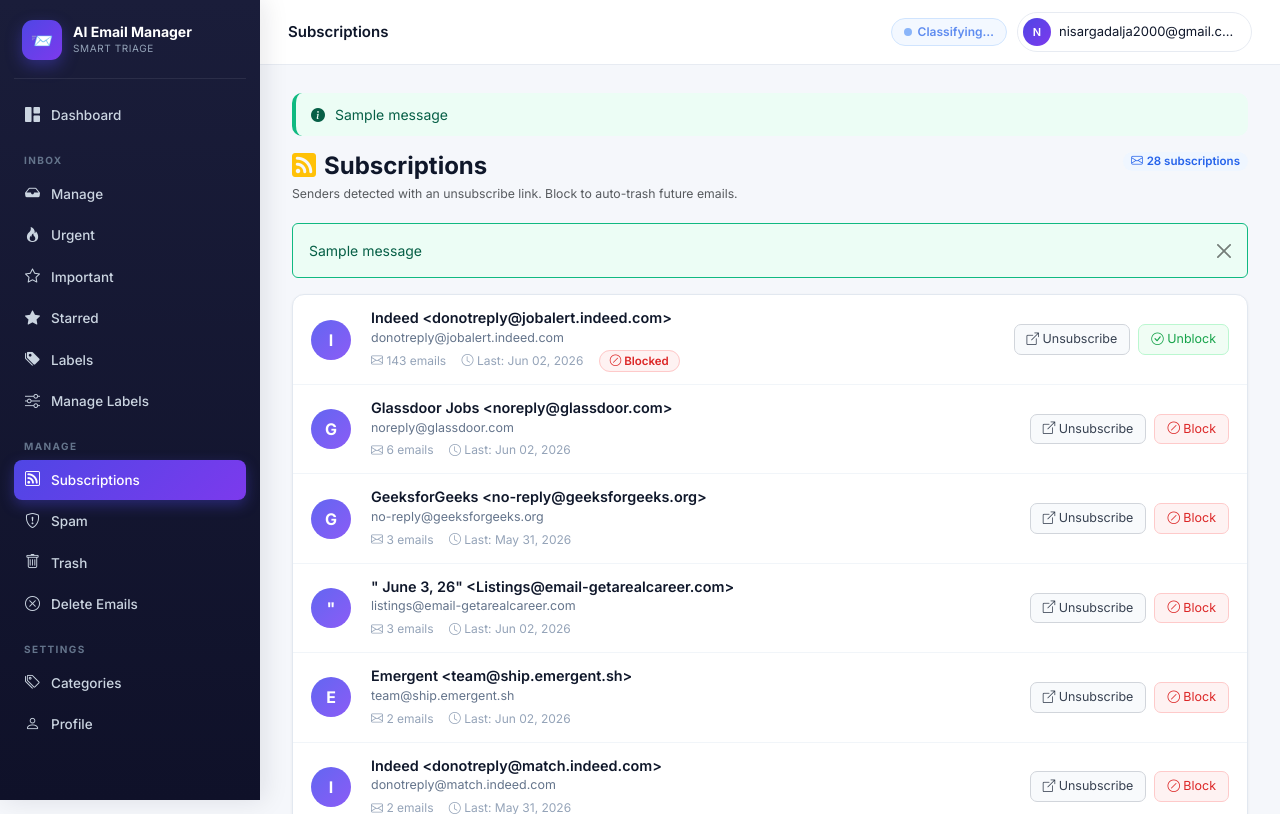
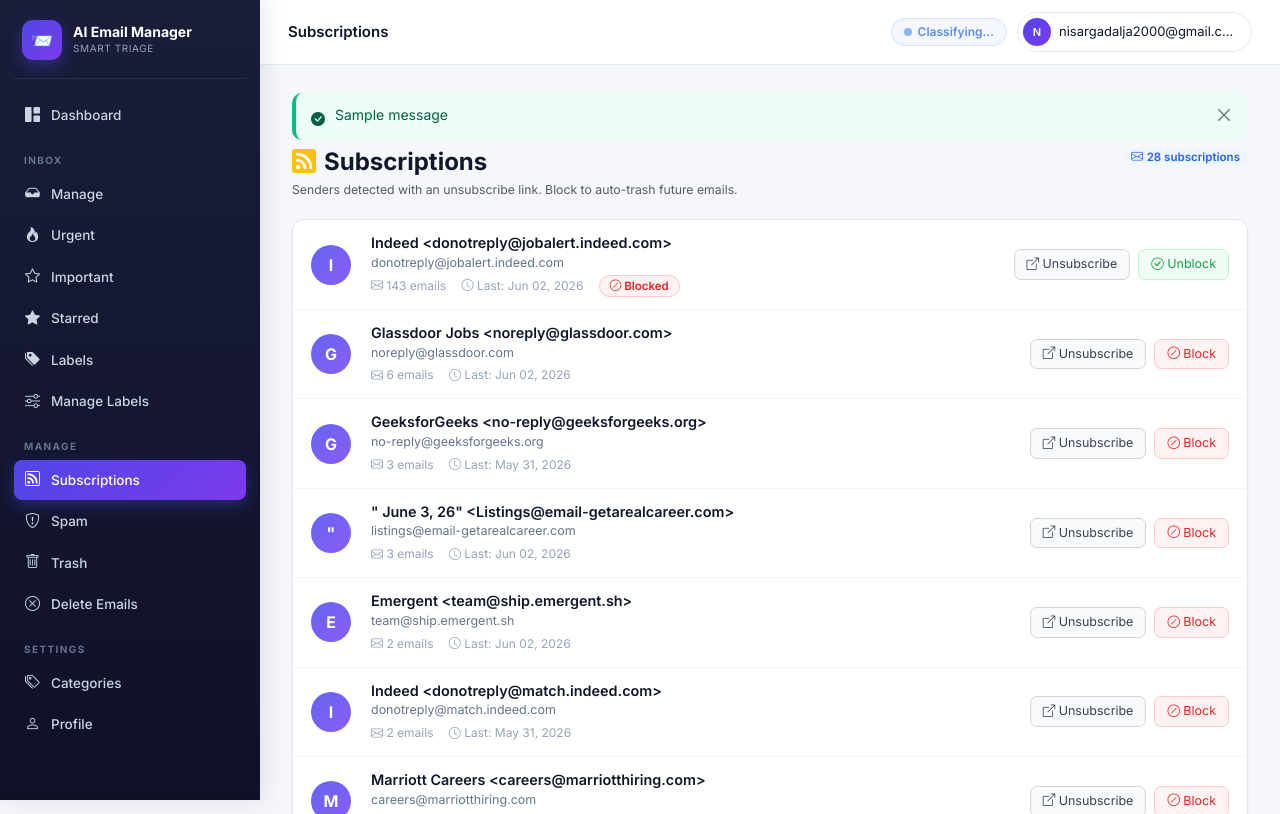
Before and after one commit to nisarg291/AI_Email_Manager, a Django app: page /accounts/subscriptions/ in a window 1280 px wide. Shown: the top 814 px of the page. Run offline with Django 5.2, Linux system fonts and the light colour scheme; a user stored in the database is signed in; data comes from the database, SQL or seed files in the repository; both versions use the stored data as it was after the commit; tables that the repository leaves empty hold one stand-in row (values such as "Sample post"); one stand-in notice (Sample message) is shown; parts of the project's set-up code (start-up, migrations or seed data) failed here and were passed over.

Commit message:
Improve notification display by showing each message only once
Remove duplicate message rendering from individual templates and enhance base template to include dismissible alerts with appropriate icons.

Replit-Commit-Author: Agent
Replit-Commit-Session-Id: 0c46a10c-6ca4-4952-bac6-ccd37e592262
Replit-Commit-Checkpoint-Type: full_checkpoint
Replit-Commit-Event-Id: cd54080f-58e2-416c-a92d-b79cfa7ea08d
Replit-Commit-Screenshot-Url: https://storage.googleapis.com/screenshot-production-us-central1/65f00a15-838b-48d1-9191-4b70d15a8b25/0c46a10c-6ca4-4952-bac6-ccd37e592262/Rnz6DF4
Replit-Helium-Checkpoint-Created: true

```diff
--- a/templates/base.html
+++ b/templates/base.html
@@ -287,8 +287,20 @@ hr.dropdown-divider{margin:5px 0;border-color:var(--border)}
     <main class="main">
       {% if messages %}
         {% for m in messages %}
-          <div class="alert alert-modern alert-{{ m.tags|default:'info' }} mb-3">
-            <i class="bi bi-info-circle-fill"></i>{{ m }}
+          <div class="alert alert-modern alert-{{ m.tags|default:'info' }} mb-2 d-flex align-items-start justify-content-between gap-2" role="alert">
+            <div style="display:flex;align-items:flex-start;gap:10px;flex:1;min-width:0">
+              {% if 'error' in m.tags or 'danger' in m.tags %}
+                <i class="bi bi-exclamation-triangle-fill flex-shrink-0 mt-1"></i>
+              {% elif 'success' in m.tags %}
+                <i class="bi bi-check-circle-fill flex-shrink-0 mt-1"></i>
+              {% elif 'warning' in m.tags %}
+                <i class="bi bi-exclamation-circle-fill flex-shrink-0 mt-1"></i>
+              {% else %}
+                <i class="bi bi-info-circle-fill flex-shrink-0 mt-1"></i>
+              {% endif %}
+              <span>{{ m }}</span>
+            </div>
+            <button type="button" class="btn-close flex-shrink-0" data-bs-dismiss="alert" aria-label="Close" style="font-size:.75rem;margin-top:2px"></button>
           </div>
         {% endfor %}
       {% endif %}
--- a/templates/subscriptions.html
+++ b/templates/subscriptions.html
@@ -36,13 +36,6 @@
   {% endif %}
 </div>
 
-{% if messages %}
-  {% for msg in messages %}
-    <div class="alert alert-{{ msg.tags|default:'info' }} alert-dismissible mb-3" role="alert">
-      {{ msg }}<button type="button" class="btn-close" data-bs-dismiss="alert"></button>
-    </div>
-  {% endfor %}
-{% endif %}
 
 <div class="sub-card">
   {% if rows %}
```
Also changed, not shown: templates/delete_emails.html (+0 -7 lines), templates/manage_emails.html (+0 -8 lines), attached_assets/image_1780427163330.png (added), db.sqlite3.
